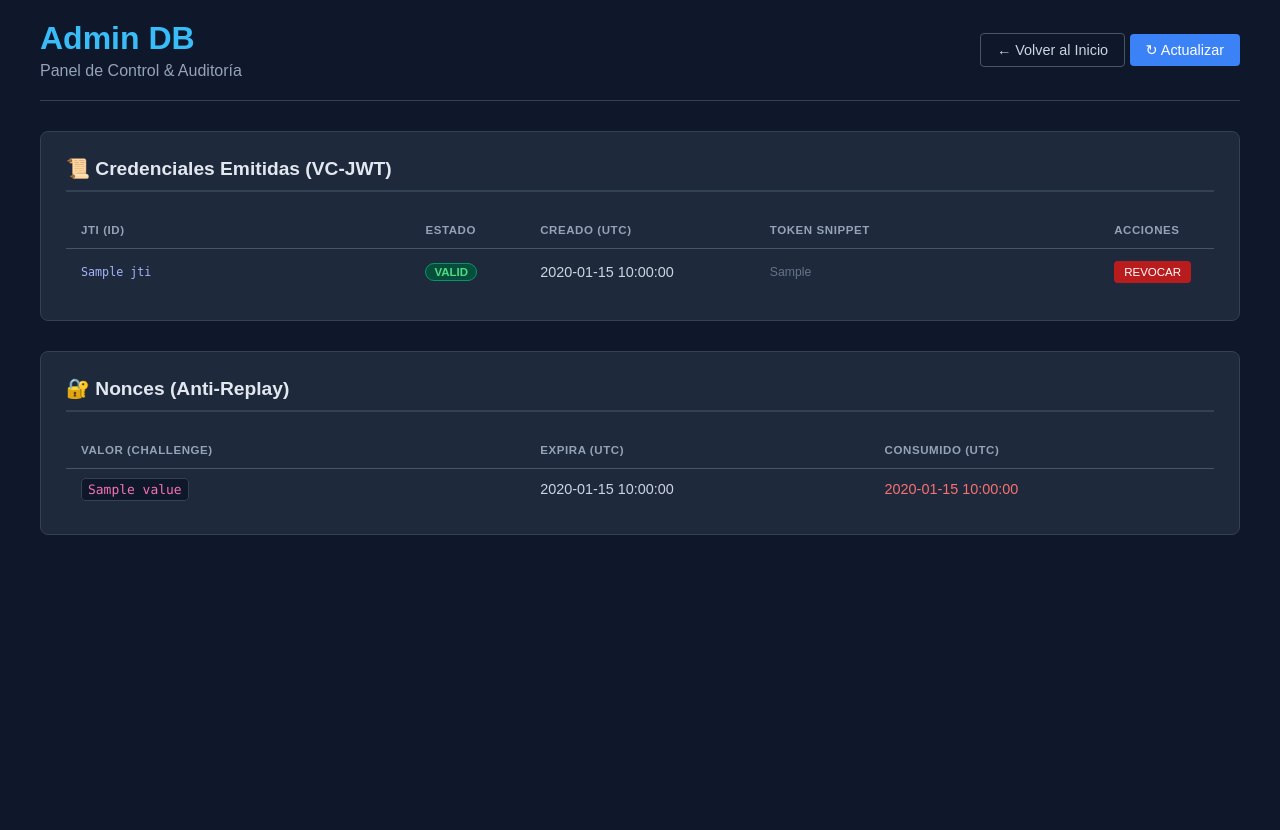
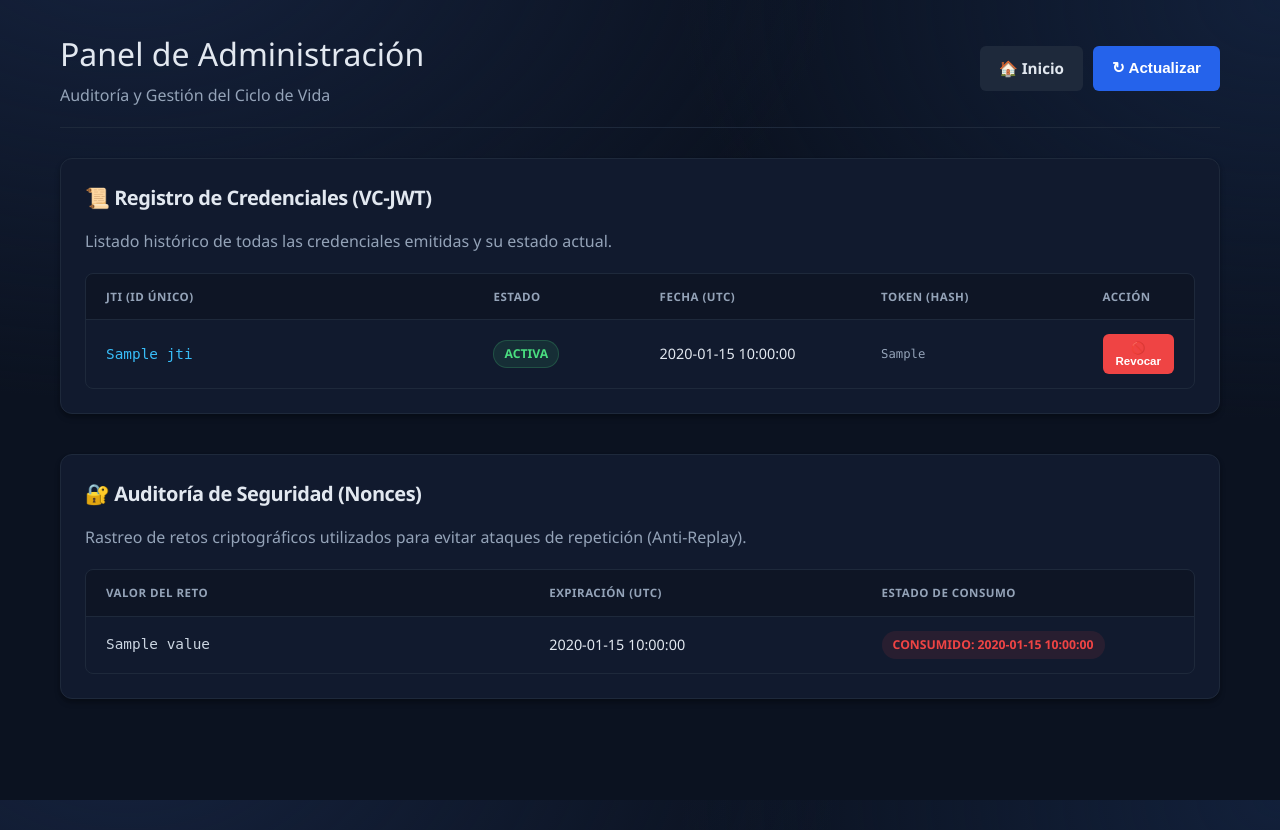
Before and after one commit to jalbfil/dap-digital-athlete-passport, a FastAPI app: template app/templates/admin.html in a window 1280 px wide. Before the commit the page ends 535 px from the top, so only its background shows below. Run offline with FastAPI, Linux system fonts and the light colour scheme; the template is opened without the code that fills it: most values are stand-ins (such as "Sample title", 1, 10 or a date in 2020).

Commit message:
Refactor admin panel HTML structure and styles
Updated the admin panel HTML template with new styles and structure.

```diff
--- a/app/templates/admin.html
+++ b/app/templates/admin.html
@@ -2,105 +2,79 @@
 <html lang="es">
 <head>
     <meta charset="UTF-8">
-    <title>Admin DB — DAP</title>
+    <title>DAP - Admin Panel</title>
+    <link rel="stylesheet" href="/static/css/base.css">
     <style>
-        /* ESTILO BASE (Cyberpunk/Dashboard) */
-        body { background-color: #0f172a; color: #e2e8f0; font-family: sans-serif; margin: 0; padding: 20px; }
-        .container { max-width: 1200px; margin: 0 auto; }
+        /* Estilos específicos para tablas de administración */
+        .table-responsive { overflow-x: auto; border-radius: 8px; border: 1px solid var(--border); }
+        table { width: 100%; border-collapse: collapse; font-size: 0.9em; min-width: 800px; }
+        th { text-align: left; padding: 14px 20px; background: rgba(0,0,0,0.2); color: var(--muted); font-weight: 600; border-bottom: 1px solid var(--border); text-transform: uppercase; letter-spacing: 0.5px; font-size: 0.8em; }
+        td { padding: 14px 20px; border-bottom: 1px solid var(--border); vertical-align: middle; color: var(--text); }
+        tr:last-child td { border-bottom: none; }
+        tr:hover { background-color: rgba(255,255,255,0.02); }
 
-        /* HEADER */
-        .header { display: flex; justify-content: space-between; align-items: center; margin-bottom: 30px; border-bottom: 1px solid #334155; padding-bottom: 20px; }
-        h1 { margin: 0; color: #38bdf8; font-size: 2em; }
-        .subtitle { color: #94a3b8; margin: 5px 0 0 0; font-size: 1em; }
+        .token-snippet { font-family: 'Consolas', monospace; color: var(--muted); font-size: 0.85em; display: block; max-width: 250px; white-space: nowrap; overflow: hidden; text-overflow: ellipsis; }
+        .empty-state { text-align: center; padding: 40px; color: var(--muted); font-style: italic; }
 
-        /* CARDS */
-        .card { background-color: #1e293b; padding: 25px; border-radius: 8px; border: 1px solid #334155; margin-bottom: 30px; }
-        .card h2 { margin-top: 0; color: #e2e8f0; font-size: 1.2em; border-bottom: 2px solid #334155; padding-bottom: 10px; margin-bottom: 20px; display: flex; align-items: center; gap: 10px; }
-
-        /* TABLAS DE DATOS */
-        .table-wrap { overflow-x: auto; }
-        table { width: 100%; border-collapse: collapse; font-size: 0.9em; }
-
-        th { text-align: left; padding: 12px 15px; color: #94a3b8; font-weight: 600; border-bottom: 1px solid #475569; text-transform: uppercase; font-size: 0.8em; letter-spacing: 0.05em; }
-        td { padding: 12px 15px; border-bottom: 1px solid #334155; color: #cbd5e1; vertical-align: middle; }
-
-        tr:last-child td { border-bottom: none; }
-        tr:hover td { background-color: #263346; }
-
-        /* Estilos específicos para celdas */
-        code { font-family: 'Consolas', 'Monaco', monospace; background: #0f172a; padding: 3px 6px; border-radius: 4px; border: 1px solid #334155; color: #f472b6; font-size: 0.9em; }
-
-        .status-badge { display: inline-block; padding: 2px 8px; border-radius: 12px; font-size: 0.8em; font-weight: bold; text-transform: uppercase; }
-        .status-valid { background: #064e3b; color: #4ade80; border: 1px solid #059669; }
-        .status-revoked { background: #450a0a; color: #f87171; border: 1px solid #dc2626; }
-
-        .empty-msg { color: #64748b; font-style: italic; text-align: center; padding: 20px; }
-
-        /* BOTONES */
-        .btn { background: #3b82f6; color: white; text-decoration: none; padding: 8px 16px; border-radius: 4px; font-size: 0.9em; transition: background 0.2s; display: inline-flex; align-items: center; gap: 5px; cursor: pointer; border: none; }
-        .btn:hover { background: #2563eb; }
-        .btn-outline { background: transparent; border: 1px solid #475569; color: #cbd5e1; }
-        .btn-outline:hover { border-color: #94a3b8; color: white; }
-
-        .btn-danger { background: #b91c1c; color: white; border: none; padding: 5px 10px; font-size: 0.8em; border-radius: 4px; cursor: pointer; }
-        .btn-danger:hover { background: #dc2626; }
-
-        /* JTI / TOKEN Column width control */
-        .col-mono { font-family: monospace; color: #a5b4fc; }
-        .col-token { color: #64748b; font-size: 0.85em; max-width: 300px; white-space: nowrap; overflow: hidden; text-overflow: ellipsis; display: block; }
-
+        .admin-header { display: flex; justify-content: space-between; align-items: center; margin-bottom: 30px; border-bottom: 1px solid var(--border); padding-bottom: 20px; }
     </style>
 </head>
 <body>
 
-<div class="container">
+    <div class="main">
 
-    <div class="header">
+        <div class="admin-header">
             <div>
-            <h1>Admin DB</h1>
-            <p class="subtitle">Panel de Control & Auditoría</p>
+                <h1 style="border: none; margin: 0; padding: 0;">Panel de Administración</h1>
+                <div class="muted" style="margin-top: 5px;">Auditoría y Gestión del Ciclo de Vida</div>
             </div>
-        <div>
-            <a href="/" class="btn btn-outline">← Volver al Inicio</a>
-            <button onclick="window.location.reload();" class="btn">↻ Actualizar</button>
+            <div style="display: flex; gap: 10px;">
+                <a href="/" class="btn">🏠 Inicio</a>
+                <button onclick="window.location.reload();" class="btn primary">↻ Actualizar</button>
             </div>
         </div>
 
-    <section class="card">
-        <h2>📜 Credenciales Emitidas (VC-JWT)</h2>
+        <div class="card" style="margin-bottom: 40px;">
+            <div class="card-pad">
+                <h2>📜 Registro de Credenciales (VC-JWT)</h2>
+                <p class="muted" style="margin-bottom: 20px;">Listado histórico de todas las credenciales emitidas y su estado actual.</p>
 
                 {% if creds and creds|length > 0 %}
-        <div class="table-wrap">
+                <div class="table-responsive">
                     <table>
                         <thead>
                             <tr>
-                        <th width="30%">JTI (ID)</th>
-                        <th width="10%">Estado</th>
-                        <th width="20%">Creado (UTC)</th>
-                        <th width="30%">Token Snippet</th>
-                        <th width="10%">Acciones</th>
+                                <th width="35%">JTI (ID Único)</th>
+                                <th width="15%">Estado</th>
+                                <th width="20%">Fecha (UTC)</th>
+                                <th width="20%">Token (Hash)</th>
+                                <th width="10%">Acción</th>
                             </tr>
                         </thead>
                         <tbody>
                             {% for c in creds %}
                             <tr>
-                        <td class="col-mono">{{ c.jti }}</td>
+                                <td>
+                                    <code style="color: var(--accent);">{{ c.jti }}</code>
+                                </td>
                                 <td>
                                     {% if c.status == 'valid' %}
-                                <span class="status-badge status-valid">VALID</span>
+                                        <span class="badge valid">ACTIVA</span>
                                     {% else %}
-                                <span class="status-badge status-revoked">{{ c.status|upper }}</span>
+                                        <span class="badge revoked">REVOCADA</span>
                                     {% endif %}
                                 </td>
                                 <td>{{ c.created_at }}</td>
                                 <td>
-                            <span class="col-token" title="Token completo disponible en DB">{{ c.token_start }}</span>
+                                    <span class="token-snippet" title="{{ c.token_start }}">{{ c.token_start }}</span>
                                 </td>
                                 <td>
                                     {% if c.status == 'valid' %}
-                                <button class="btn-danger" onclick="revoke('{{ c.jti }}')">REVOCAR</button>
+                                        <button class="btn warn" style="padding: 6px 12px; font-size: 0.8em;" onclick="revoke('{{ c.jti }}')">
+                                            🚫 Revocar
+                                        </button>
                                     {% else %}
-                                <span style="color:#64748b; font-size: 0.8em;">-</span>
+                                        <span class="muted" style="font-size: 0.9em;">-</span>
                                     {% endif %}
                                 </td>
                             </tr>
@@ -109,33 +83,38 @@
                     </table>
                 </div>
                 {% else %}
-            <div class="empty-msg">No hay credenciales registradas en la base de datos.</div>
+                    <div class="empty-state">No hay credenciales registradas en la base de datos.</div>
                 {% endif %}
-    </section>
+            </div>
+        </div>
 
-    <section class="card">
-        <h2>🔐 Nonces (Anti-Replay)</h2>
+        <div class="card">
+            <div class="card-pad">
+                <h2>🔐 Auditoría de Seguridad (Nonces)</h2>
+                <p class="muted" style="margin-bottom: 20px;">Rastreo de retos criptográficos utilizados para evitar ataques de repetición (Anti-Replay).</p>
 
                 {% if nonces and nonces|length > 0 %}
-        <div class="table-wrap">
+                <div class="table-responsive">
                     <table>
                         <thead>
                             <tr>
-                        <th width="40%">Valor (Challenge)</th>
-                        <th width="30%">Expira (UTC)</th>
-                        <th width="30%">Consumido (UTC)</th>
+                                <th width="40%">Valor del Reto</th>
+                                <th width="30%">Expiración (UTC)</th>
+                                <th width="30%">Estado de Consumo</th>
                             </tr>
                         </thead>
                         <tbody>
                             {% for n in nonces %}
                             <tr>
-                        <td><code>{{ n.value }}</code></td>
+                                <td>
+                                    <code style="color: #cbd5e1;">{{ n.value }}</code>
+                                </td>
                                 <td>{{ n.expires_at }}</td>
                                 <td>
                                     {% if n.consumed_at %}
-                                <span style="color: #f87171;">{{ n.consumed_at }}</span>
+                                        <span class="badge revoked" style="border-color: transparent;">CONSUMIDO: {{ n.consumed_at }}</span>
                                     {% else %}
-                                <span style="color: #4ade80;">-- Disponible --</span>
+                                        <span class="badge valid" style="border-color: transparent;">PENDIENTE</span>
                                     {% endif %}
                                 </td>
                             </tr>
@@ -144,37 +123,36 @@
                     </table>
                 </div>
                 {% else %}
-            <div class="empty-msg">No hay nonces activos o históricos.</div>
+                    <div class="empty-state">No se han generado retos de seguridad todavía.</div>
                 {% endif %}
-    </section>
+            </div>
+        </div>
 
     </div>
 
     <script>
-    // Recuperamos el token de admin que vino desde el backend
+        // Token inyectado por el backend para asegurar las llamadas API desde el frontend
         const ADMIN_TOKEN = "{{ token }}";
 
         async function revoke(jti) {
-        if(!confirm("¿Seguro que quieres REVOCAR esta credencial? Esta acción es irreversible.")) {
+            if(!confirm("⚠️ ¿Estás seguro de que quieres REVOCAR esta credencial?\n\nEsta acción es irreversible. El atleta no podrá volver a usarla.")) {
                 return;
             }
 
             try {
-            // Llamamos al endpoint con el token en la query string
+                // Llamada a la API de administración
                 const res = await fetch(`/admin/revoke?token=${ADMIN_TOKEN}`, {
                     method: 'POST',
-                headers: {
-                    'Content-Type': 'application/json'
-                },
+                    headers: { 'Content-Type': 'application/json' },
                     body: JSON.stringify({ jti: jti })
                 });
 
                 if(res.ok) {
-                // Recargamos para ver el cambio de estado
+                    // Recargar para reflejar el cambio de estado
                     window.location.reload();
                 } else {
                     const err = await res.json();
-                alert("Error: " + (err.detail || "Fallo al revocar"));
+                    alert("Error al revocar: " + (err.detail || "Fallo desconocido"));
                 }
             } catch(e) {
                 alert("Error de conexión: " + e.message);
```
Lines whose indentation alone changed are shown as unchanged.
